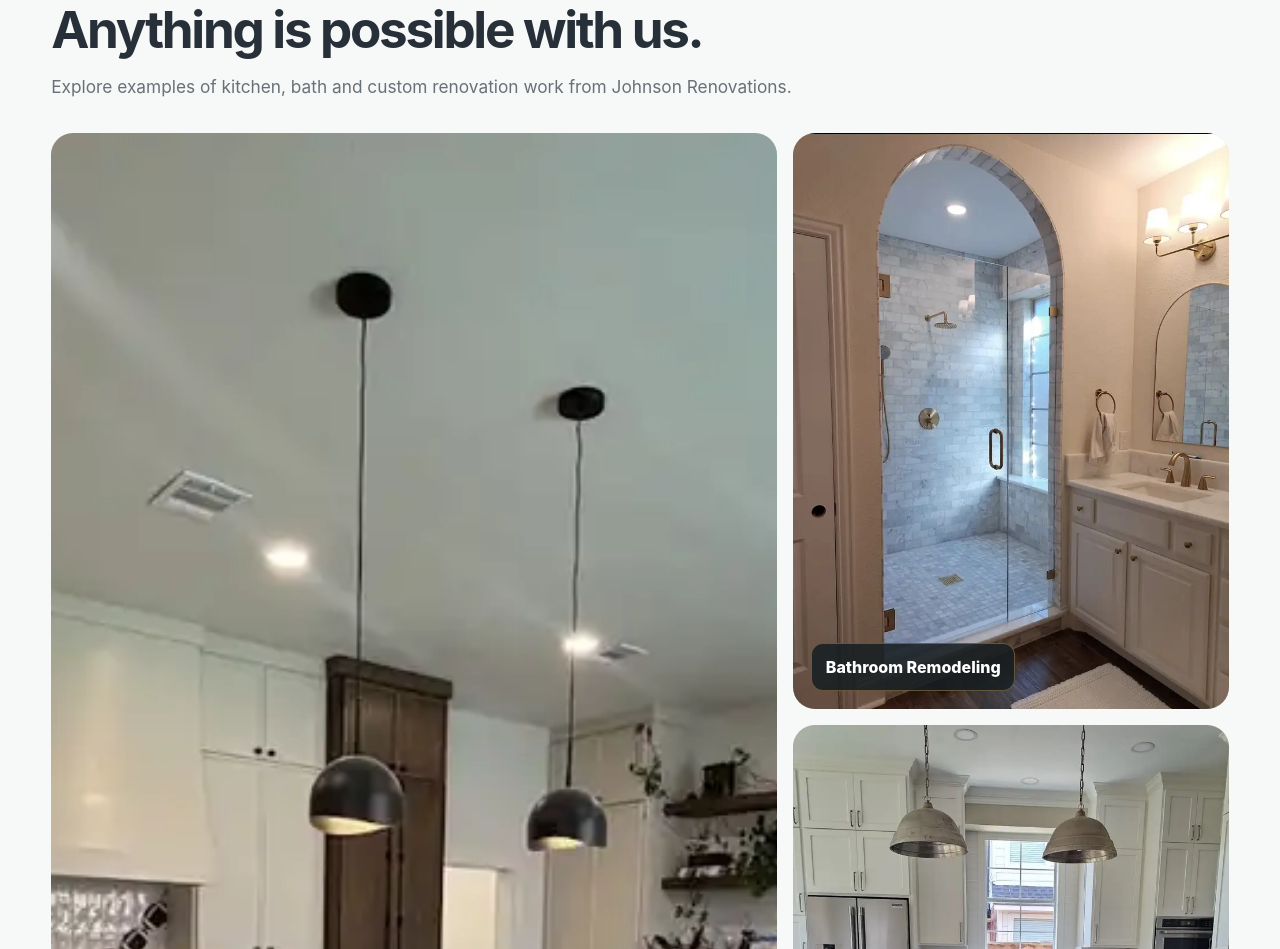
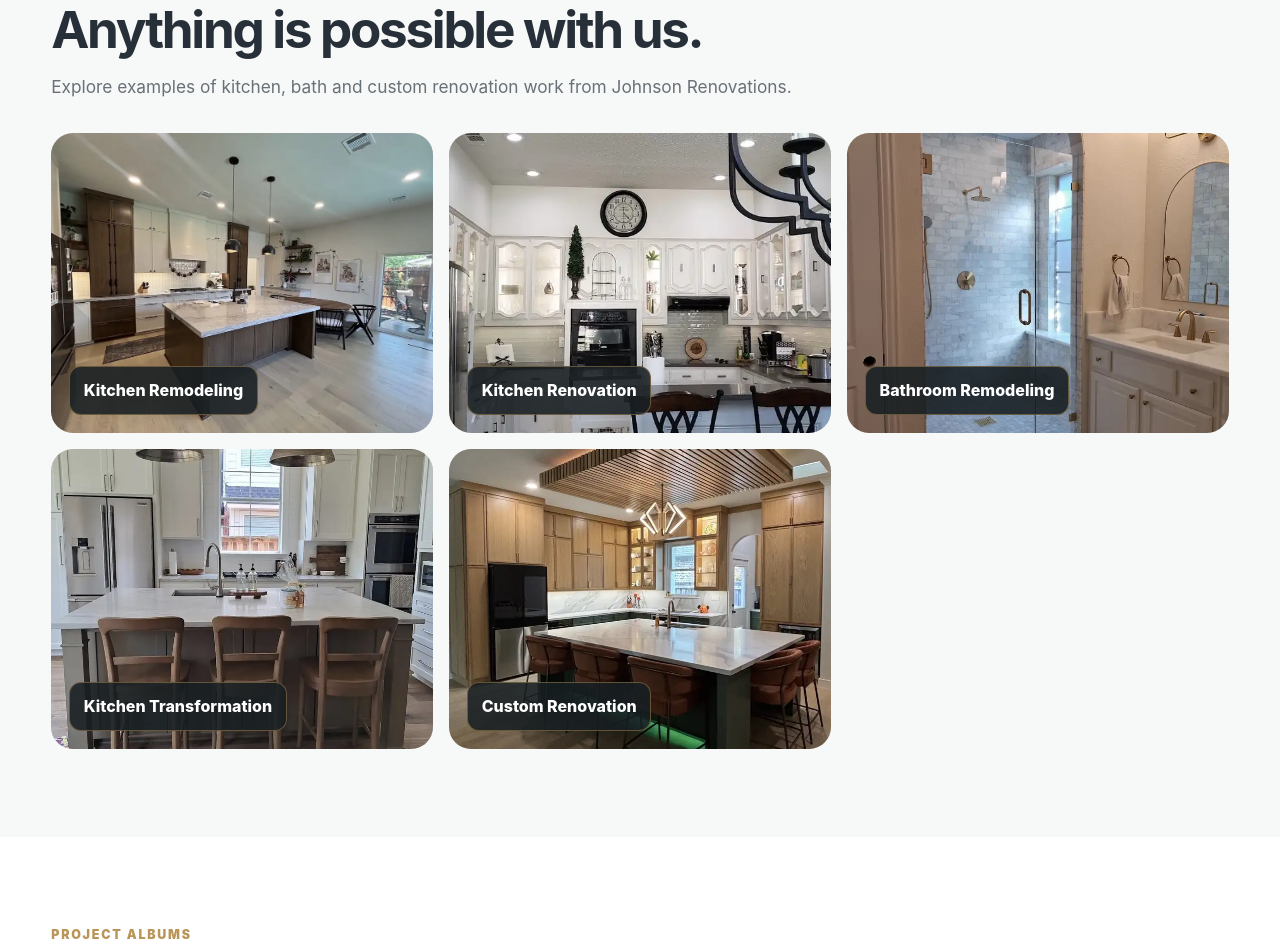
Before and after one commit to justlikeme212-art/johnson-renovations-dfw, a plain HTML site: page index.html in a window 1280 px wide. Shown: the part 3828-4777 px from the top of the page. Drawn offline with Linux system fonts and the light colour scheme.

Commit message:
Resize featured project image and add kitchen photo

```diff
--- a/index.html
+++ b/index.html
@@ -80,10 +80,10 @@
     .review{background:#fff;color:var(--ink);padding:1.4rem;border-radius:18px}
     .stars{color:var(--gold);letter-spacing:.08em;font-weight:900}
     .review p{font-size:1.03rem}.review small{color:var(--muted)}
-    .projects-grid{display:grid;grid-template-columns:1.25fr .75fr;gap:1rem;margin-top:2rem}
-    .project-main,.project-small{overflow:hidden;border-radius:var(--radius);position:relative;background:#ddd}
-    .project-main{min-height:520px}.project-small{min-height:250px}.project-side{display:grid;gap:1rem}
-    .projects-grid img{width:100%;height:100%;object-fit:cover;transition:.35s}.projects-grid div:hover img{transform:scale(1.035)}
+    .projects-grid{display:grid;grid-template-columns:repeat(3,1fr);gap:1rem;margin-top:2rem}
+    .project-main,.project-small{overflow:hidden;border-radius:var(--radius);position:relative;background:#ddd;height:300px;min-height:0}
+    .project-side{display:contents}
+    .projects-grid img{width:100%;height:100%;object-fit:cover;object-position:center;transition:.35s}.projects-grid div:hover img{transform:scale(1.025)}
     .caption{position:absolute;left:18px;bottom:18px;background:rgba(25,31,35,.88);border:1px solid rgba(185,149,88,.45);color:#fff;padding:.65rem .85rem;border-radius:12px;font-weight:800}
     .albums{background:#fff}
     .album-tabs{display:flex;gap:.65rem;flex-wrap:wrap;margin:2rem 0 1.5rem}
@@ -120,8 +120,8 @@
     .social-link.light{border-color:var(--line);background:#fff;color:var(--ink)}
     .social-link.light:hover{box-shadow:var(--shadow)}
     .mobile-call{display:none}
-    @media(max-width:900px){.navlinks{display:none}.split,.contact-grid,.projects-grid,.cta{grid-template-columns:1fr}.cards,.reviews{grid-template-columns:repeat(2,1fr)}.stats{grid-template-columns:repeat(3,1fr)}.steps{grid-template-columns:repeat(2,1fr)}.project-main{min-height:360px}.photo-stack{min-height:430px}}
-    @media(max-width:620px){.before-after-grid{grid-template-columns:1fr}.album-grid{columns:1}.album-title-row{align-items:start;flex-direction:column;gap:.25rem}.brand-logo{height:48px;max-width:250px}.topbar .container{justify-content:center;text-align:center}.brand small{display:none}.hero{min-height:640px;background-position:58% center}.hero-content{padding:4rem 0}.cards,.reviews,.stats,.steps,.check-grid,form{grid-template-columns:1fr}textarea,.full{grid-column:auto}.photo-stack{grid-template-columns:1fr 1fr;grid-template-rows:auto auto;min-height:0}.photo-stack img:first-child{grid-column:1/-1;grid-row:auto;min-height:300px}.photo-stack img:nth-child(2),.photo-stack img:nth-child(3){min-height:180px}section{padding:68px 0}.desktop-quote{display:none}.mobile-call{display:inline-flex}.cta{padding:2rem}}
+    @media(max-width:900px){.navlinks{display:none}.split,.contact-grid,.cta{grid-template-columns:1fr}.projects-grid{grid-template-columns:repeat(2,1fr)}.cards,.reviews{grid-template-columns:repeat(2,1fr)}.stats{grid-template-columns:repeat(3,1fr)}.steps{grid-template-columns:repeat(2,1fr)}.project-main,.project-small{height:260px}.photo-stack{min-height:430px}}
+    @media(max-width:620px){.before-after-grid{grid-template-columns:1fr}.album-grid{columns:1}.album-title-row{align-items:start;flex-direction:column;gap:.25rem}.brand-logo{height:48px;max-width:250px}.topbar .container{justify-content:center;text-align:center}.brand small{display:none}.hero{min-height:640px;background-position:58% center}.hero-content{padding:4rem 0}.projects-grid,.cards,.reviews,.stats,.steps,.check-grid,form{grid-template-columns:1fr}.project-main,.project-small{height:240px}textarea,.full{grid-column:auto}.photo-stack{grid-template-columns:1fr 1fr;grid-template-rows:auto auto;min-height:0}.photo-stack img:first-child{grid-column:1/-1;grid-row:auto;min-height:300px}.photo-stack img:nth-child(2),.photo-stack img:nth-child(3){min-height:180px}section{padding:68px 0}.desktop-quote{display:none}.mobile-call{display:inline-flex}.cta{padding:2rem}}
   </style>
 </head>
 <body>
@@ -221,6 +221,7 @@
         <p class="lead">Explore examples of kitchen, bath and custom renovation work from Johnson Renovations.</p>
         <div class="projects-grid">
           <div class="project-main"><img src="assets/project-kitchen-dark-wood-island.webp" alt="Modern kitchen with dark wood island"><div class="caption">Kitchen Remodeling</div></div>
+          <div class="project-small"><img src="assets/gallery/kitchens/kitchen-01.webp" alt="White traditional kitchen remodel"><div class="caption">Kitchen Renovation</div></div>
           <div class="project-side">
             <div class="project-small"><img src="assets/project-bath-arched-shower.webp" alt="Bathroom remodel with arched marble shower"><div class="caption">Bathroom Remodeling</div></div>
             <div class="project-small"><img src="assets/project-kitchen-traditional-island.webp" alt="Traditional kitchen with large island"><div class="caption">Kitchen Transformation</div></div>
```
